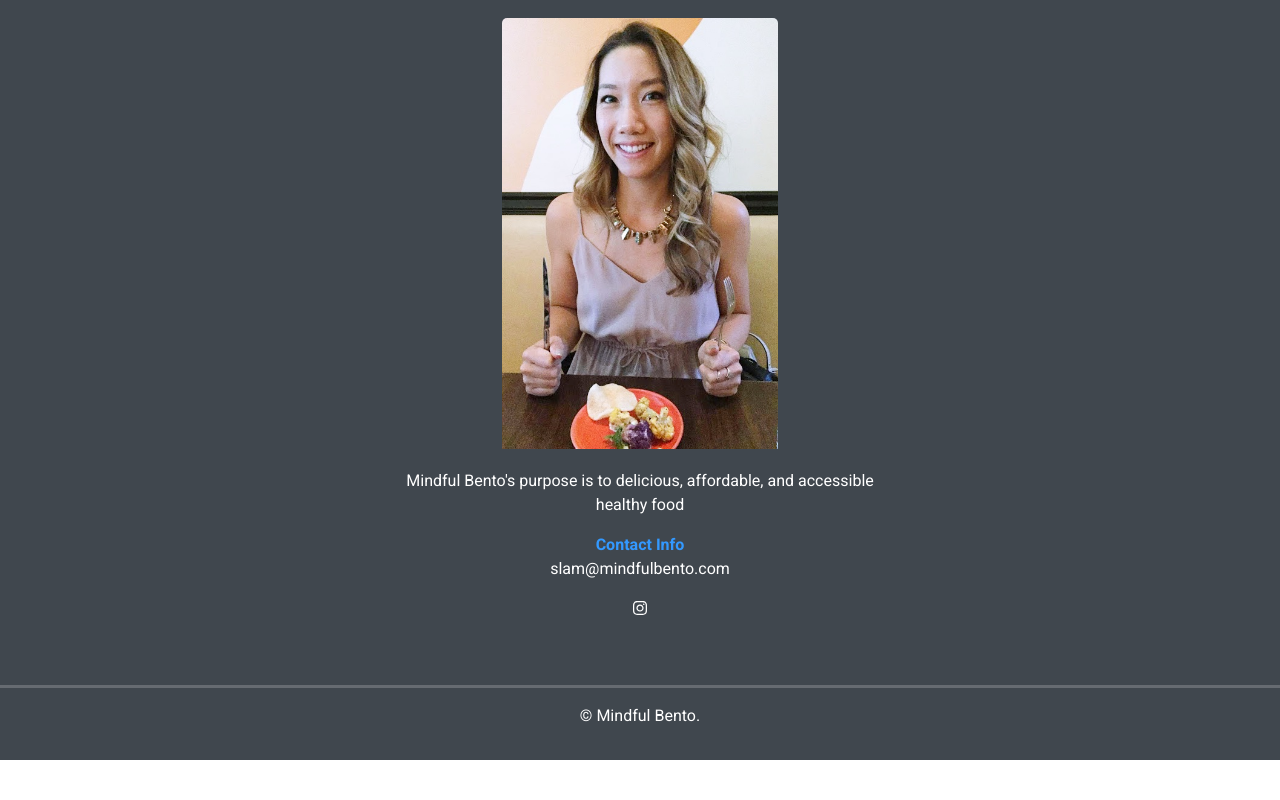
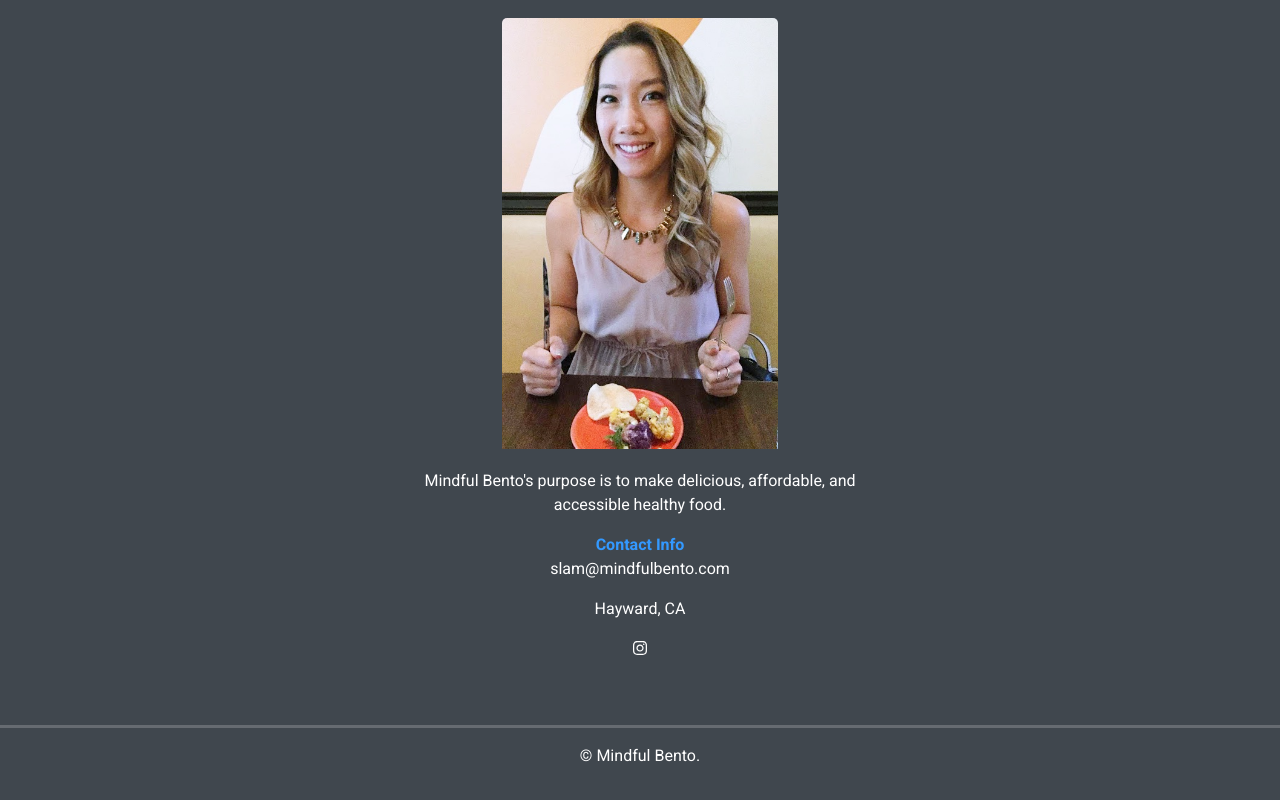
Before and after one commit to sushiboats/MindfulBento2, a plain HTML site: page index.html in a window 1280 px wide. Shown: the part 2039-2839 px from the top of the page. Before the commit the page ends 2799 px from the top, so only its background shows below. Drawn offline with Linux system fonts and the light colour scheme.

Commit message:
Update index.html

```diff
--- a/index.html
+++ b/index.html
@@ -93,10 +93,11 @@
                 <img src="img/about2.JPG">
             </div>
 
-		<p>Mindful Bento's purpose is to delicious, affordable,
-		and accessible healthy food</p>
+		<p>Mindful Bento's purpose is to make delicious, affordable,
+		and accessible healthy food.</p>
 		<strong>Contact Info</strong>
 		<p>slam@mindfulbento.com</p>
+		<p>Hayward, CA</p>
 		<a href="http://instagram.com/mindfulbento" target="_blank"><i class="fab fa-instagram"></i></a>
 	</div>
 
```
